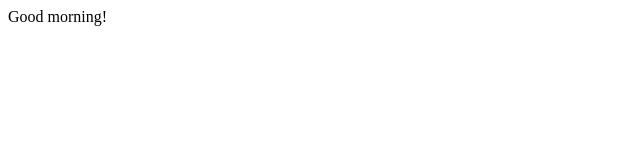
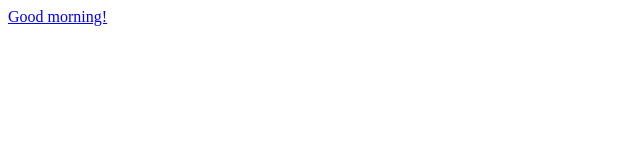
Before and after one commit to RusskiZadrot/RusskiZadrot.github.io, a plain HTML site: page index.html in a window 1280 px wide. Shown: the whole page, without its empty margins (0-640 px from the left). Drawn offline with Linux system fonts and the light colour scheme.

Commit message:
Update index.html

```diff
--- a/index.html
+++ b/index.html
@@ -2,6 +2,6 @@
 <head>
 <title>Знакомство</title>
 </head>
-<body>Good morning!
+  <body><a href = "https://www.youtube.com/watch?v=_rW9a9Z4YbI">Good morning!</a>
 </body>
 </html>
```
